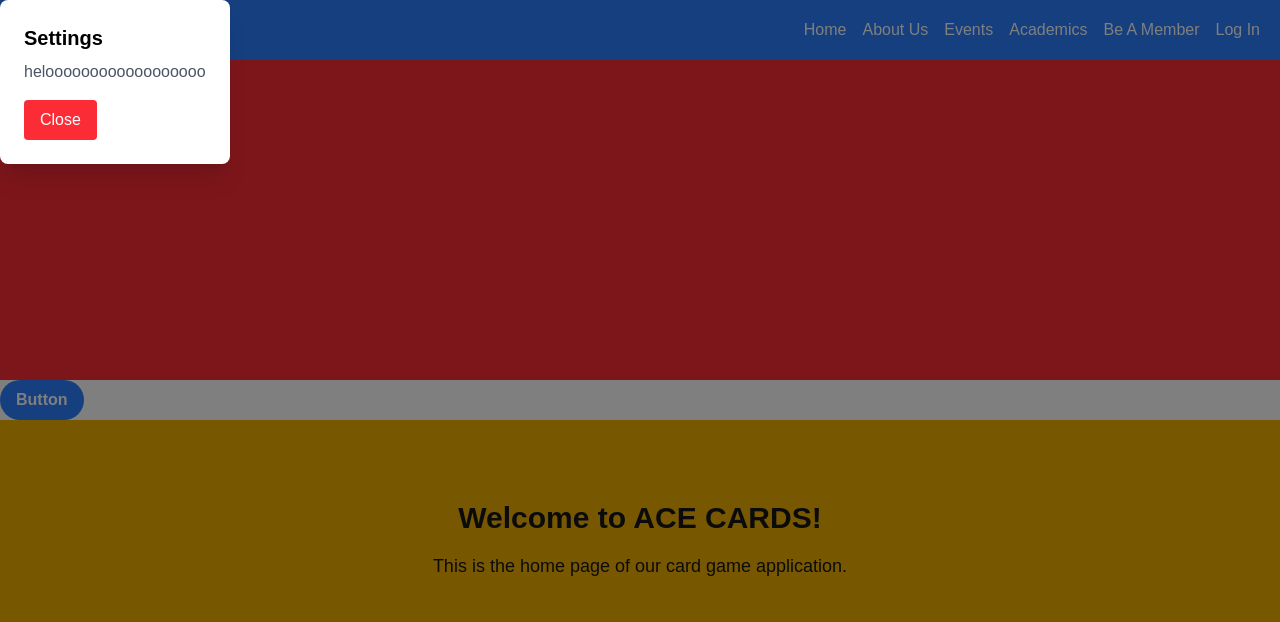
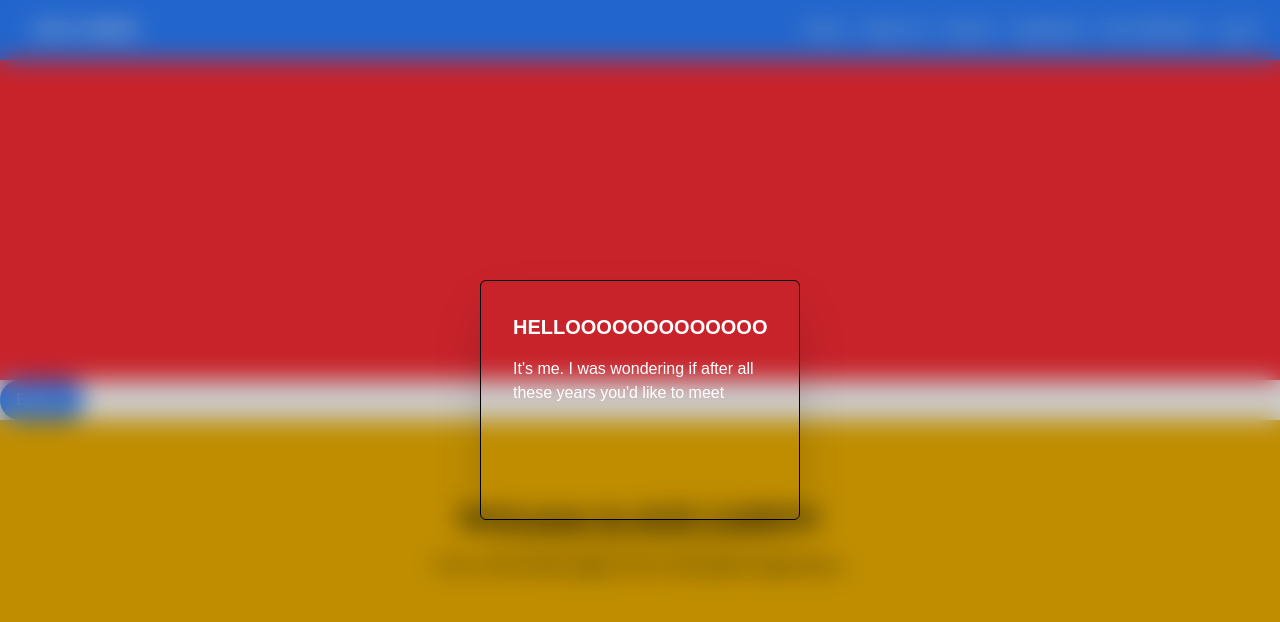
Before and after one commit to ACE-CARDS/project-tongitss, a Next.js app: page / in a window 1280 px wide. Both pictures are taken after a click on the button "Button". Shown: the part 420-1042 px from the top of the page. Built offline with nearby package versions, Linux system fonts and the light colour scheme.

Commit message:
feat: add modal enter/exit animation

```diff
--- a/app/page.tsx
+++ b/app/page.tsx
@@ -6,7 +6,7 @@ import NavBar from "@/components/navbar";
 import Modal from "@/components/modal";
 
 export default function Home() {
-  const [isModalOpen, setIsModalOpen] = useState(false);
+  const [isModalShowing, setIsModalShowing] = useState(false);
 
   return (
     <div className="">
@@ -24,7 +24,7 @@ export default function Home() {
 
         <section>
           <button
-            onClick={() => setIsModalOpen(true)}
+            onClick={() => setIsModalShowing(true)}
             className="bg-blue-500 hover:bg-blue-700 text-white font-bold py-2 px-4 rounded-full"
           >
             Button
@@ -41,10 +41,10 @@ export default function Home() {
           </p>
         </section>
 
-        <Modal isOpen={isModalOpen} onClose={() => setIsModalOpen(false)}>
-          <h2 className="text-xl font-semibold">Settings</h2>
-          <p className="text-gray-600 mt-2">heloooooooooooooooooo</p>
-        </Modal>
+        <Modal
+          isShowing={isModalShowing}
+          onClose={() => setIsModalShowing(false)}
+        />
       </main>
     </div>
   );
--- a/components/modal.tsx
+++ b/components/modal.tsx
@@ -1,38 +1,72 @@
-"use client";
-import { useEffect, useRef } from "react";
+import { useGSAP } from "@gsap/react";
+import gsap from "gsap";
+import { type FC, useRef } from "react";
+import { Transition } from "react-transition-group";
 
-export default function Modal({
-  isOpen,
-  onClose,
-  children,
-}: {
-  isOpen: boolean;
+type Props = {
+  isShowing: boolean;
   onClose: () => void;
-  children: React.ReactNode;
-}) {
-  const dialogRef = useRef<HTMLDialogElement>(null);
+};
 
-  useEffect(() => {
-    if (isOpen) {
-      dialogRef.current?.showModal();
-    } else {
-      dialogRef.current?.close();
-    }
-  }, [isOpen]);
+gsap.registerPlugin(useGSAP);
+
+const Modal: FC<Props> = ({ isShowing, onClose }) => {
+  const container = useRef<HTMLDivElement>(null);
+  const { contextSafe } = useGSAP({ scope: container });
+
+  const onEnter = contextSafe(() => {
+    gsap
+      .timeline()
+      .to(".backdrop", { opacity: 1, duration: 0.5 })
+      .fromTo(
+        ".content",
+        { opacity: 0, scale: 0.9 },
+        { opacity: 1, scale: 1, duration: 0.3 },
+        0,
+      )
+      .fromTo(
+        "h2, p",
+        { opacity: 0, y: 8 },
+        { opacity: 1, y: 0, duration: 0.24, stagger: 0.1 },
+        "-=0.2",
+      );
+  });
+
+  const onExit = contextSafe(() => {
+    gsap.to(".backdrop", { opacity: 0, duration: 0.2 });
+    gsap.to(".content", { opacity: 0, scale: 0.95, duration: 0.2 });
+  });
 
   return (
-    <dialog
-      ref={dialogRef}
-      onClose={onClose}
-      className="backdrop:bg-black/50 p-6 rounded-lg shadow-xl"
+    <Transition
+      in={isShowing}
+      timeout={{ enter: 0, exit: 300 }}
+      mountOnEnter
+      unmountOnExit
+      onEnter={onEnter}
+      onExit={onExit}
+      nodeRef={container}
     >
-      {children}
-      <button
-        onClick={onClose}
-        className="mt-4 bg-red-500 text-white px-4 py-2 rounded"
-      >
-        Close
-      </button>
-    </dialog>
+      {(status) => (
+        <div
+          ref={container}
+          className="fixed inset-0 z-50 flex items-center justify-center"
+        >
+          <div
+            className="backdrop absolute inset-0 cursor-pointer bg-black/20 opacity-0 backdrop-blur-md"
+            onClick={onClose}
+          />
+          <div className="content relative h-[240px] w-[320px] space-y-4 rounded-md border border-black bg-off-black p-8 text-white shadow-2xl">
+            <h2 className="text-xl font-bold text-green">HELLOOOOOOOOOOOOO</h2>
+            <p>
+              It's me. I was wondering if after all these years you'd like to
+              meet
+            </p>
+          </div>
+        </div>
+      )}
+    </Transition>
   );
-}
+};
+
+export default Modal;
--- a/package.json
+++ b/package.json
@@ -9,11 +9,15 @@
     "lint": "eslint"
   },
   "dependencies": {
+    "@gsap/react": "^2.1.2",
     "@supabase/ssr": "^0.8.0",
     "@supabase/supabase-js": "^2.98.0",
+    "@types/react-transition-group": "^4.4.12",
+    "gsap": "^3.14.2",
     "next": "16.1.6",
     "react": "19.2.3",
-    "react-dom": "19.2.3"
+    "react-dom": "19.2.3",
+    "react-transition-group": "^4.4.5"
   },
   "devDependencies": {
     "@tailwindcss/postcss": "^4",
```
Also changed, not shown: 1 other file (tests, documents, lock files or other folders).
